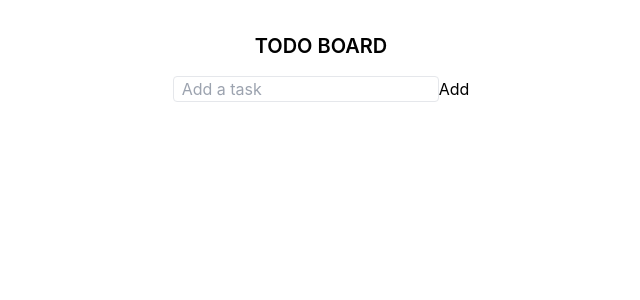
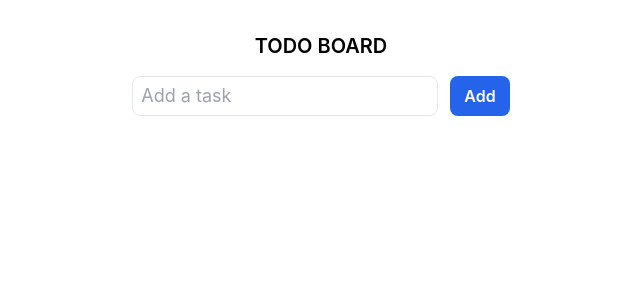
Before and after one commit to G3RGES/react-todo-board, a React (Create React App) app: page / in a window 1280 px wide. Shown: the top 300 px of the page, without its empty margins (319-959 px from the left). Built offline with nearby package versions, Linux system fonts and the light colour scheme.

Commit message:
Update Input.jsx

```diff
--- a/src/components/Input.jsx
+++ b/src/components/Input.jsx
@@ -11,15 +11,21 @@ const Input = ({ taskList, setTaskList }) => {
 
   return (
     <>
-      <form>
+      <form className="flex flex-row gap-3">
         <input
-          className="border rounded px-2"
+          className="border rounded-lg px-2 py-1 text-lg"
           type="text"
           placeholder="Add a task"
           value={input}
           onChange={(e) => setInput(e.target.value)}
         />
-        <button onClick={handleAddTask}>Add</button>
+        <button
+          className="bg-blue-600 rounded-lg px-3.5 py-2 text-white font-semibold
+           hover:opacity-70"
+          onClick={handleAddTask}
+        >
+          Add
+        </button>
       </form>
     </>
   );
```
